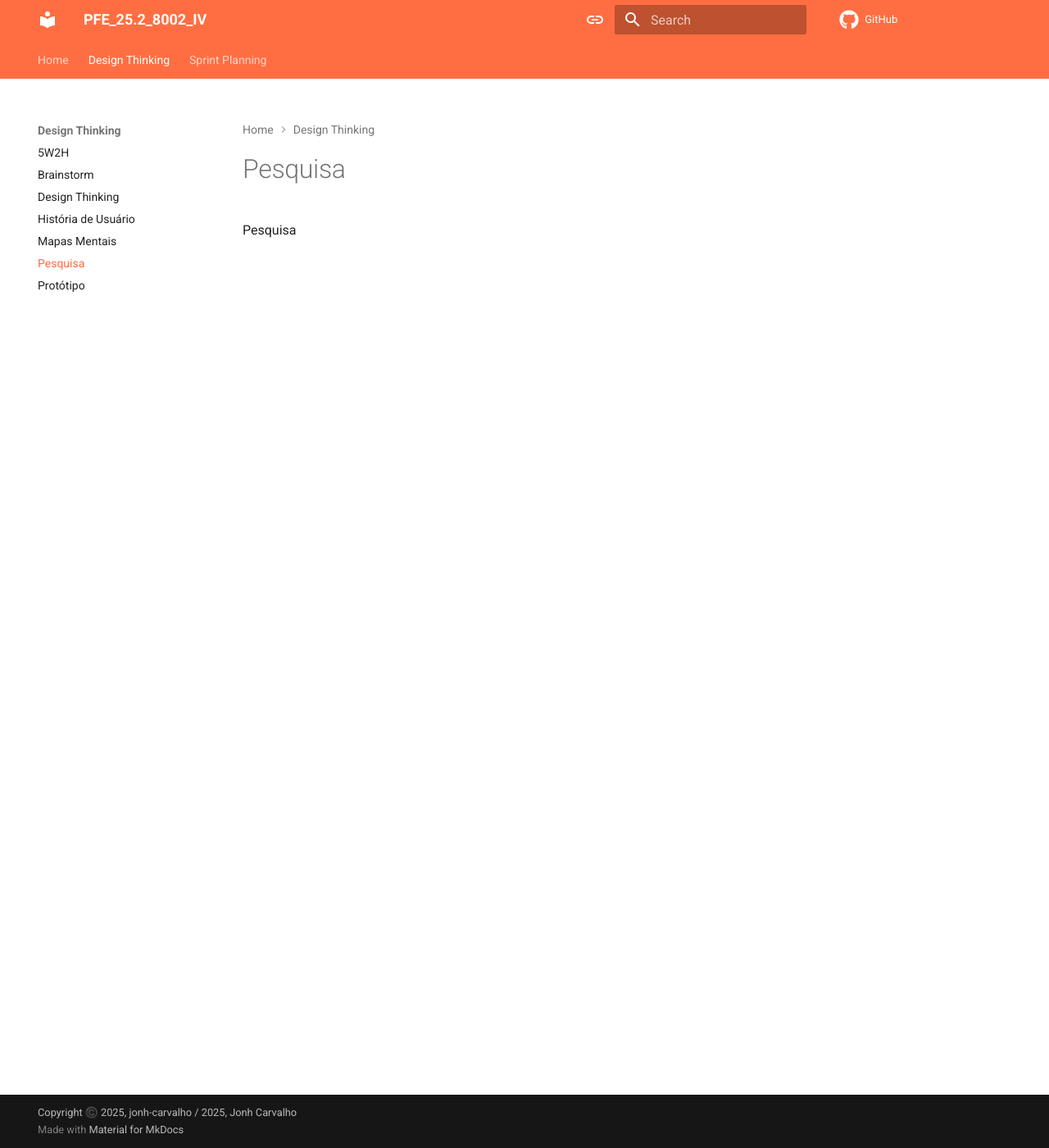
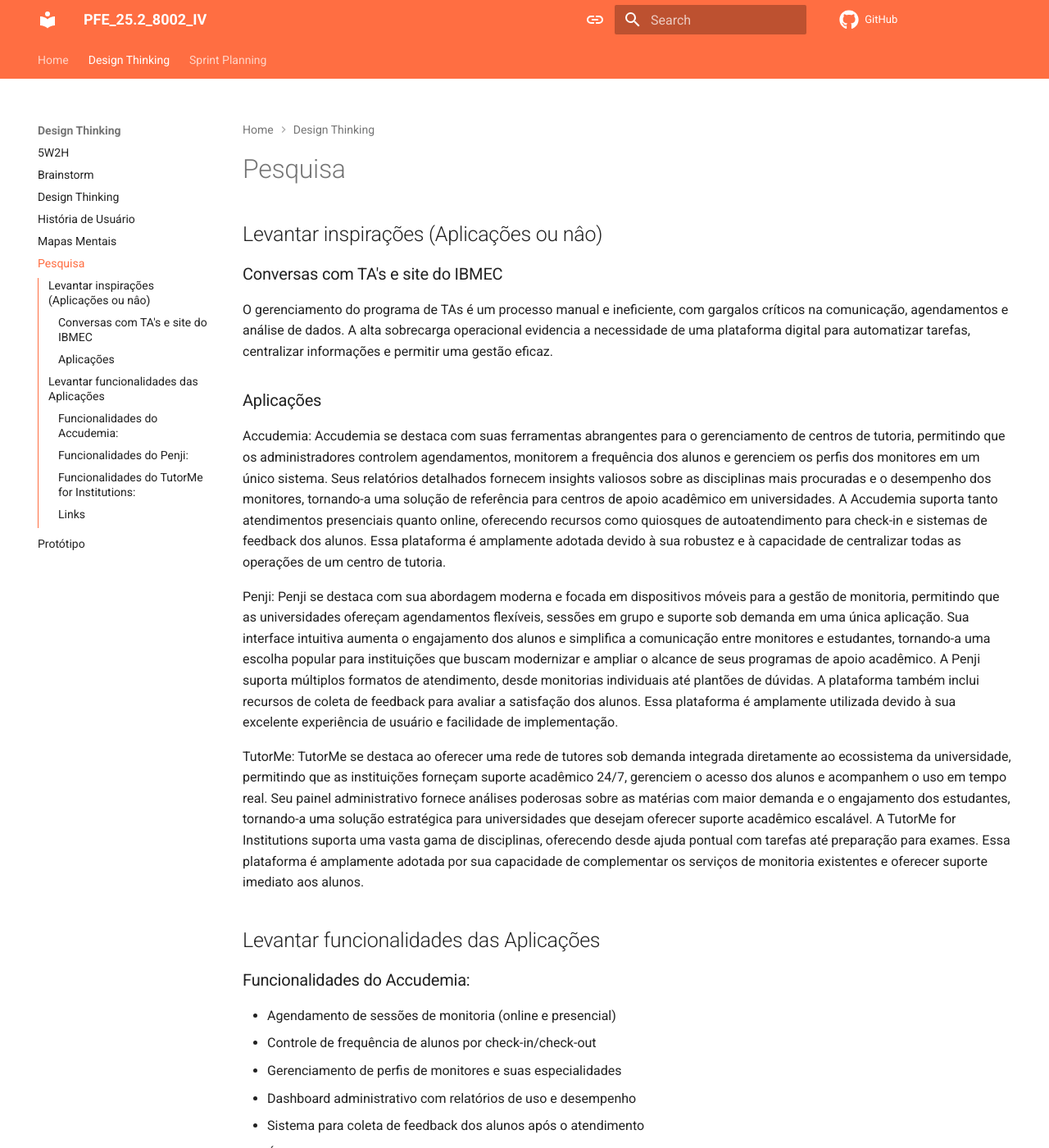
Before and after one commit to Projetos-de-Extensao/PFE_25.2_8002_IV, an MkDocs documentation site: the page built from docs/_Design Thinking/pesquisa.md, in a window 1280 px wide and 1400 px high. Shown: the whole window at 82% size. Built offline with MkDocs 1.6.1 and Material for MkDocs 9.7.7, drawn with Linux system fonts in a browser that asks for light colours; comment, search, counter and statistics services are not loaded; some of the changed text lies outside the part shown.

Commit message:
fazer pesquisa.md

```diff
--- a/docs/_Design Thinking/pesquisa.md
+++ b/docs/_Design Thinking/pesquisa.md
@@ -1 +1,53 @@
-Pesquisa
+---
+id: pesquisa
+title: Pesquisa
+---
+
+# Pesquisa
+## Levantar inspirações (Aplicações ou nâo)
+### Conversas com TA's e site do IBMEC
+O gerenciamento do programa de TAs é um processo manual e ineficiente, com gargalos críticos na comunicação, agendamentos e análise de dados. A alta sobrecarga operacional evidencia a necessidade de uma plataforma digital para automatizar tarefas, centralizar informações e permitir uma gestão eficaz.
+
+### Aplicações
+
+Accudemia: Accudemia se destaca com suas ferramentas abrangentes para o gerenciamento de centros de tutoria, permitindo que os administradores controlem agendamentos, monitorem a frequência dos alunos e gerenciem os perfis dos monitores em um único sistema. Seus relatórios detalhados fornecem insights valiosos sobre as disciplinas mais procuradas e o desempenho dos monitores, tornando-a uma solução de referência para centros de apoio acadêmico em universidades. A Accudemia suporta tanto atendimentos presenciais quanto online, oferecendo recursos como quiosques de autoatendimento para check-in e sistemas de feedback dos alunos. Essa plataforma é amplamente adotada devido à sua robustez e à capacidade de centralizar todas as operações de um centro de tutoria.
+
+Penji: Penji se destaca com sua abordagem moderna e focada em dispositivos móveis para a gestão de monitoria, permitindo que as universidades ofereçam agendamentos flexíveis, sessões em grupo e suporte sob demanda em uma única aplicação. Sua interface intuitiva aumenta o engajamento dos alunos e simplifica a comunicação entre monitores e estudantes, tornando-a uma escolha popular para instituições que buscam modernizar e ampliar o alcance de seus programas de apoio acadêmico. A Penji suporta múltiplos formatos de atendimento, desde monitorias individuais até plantões de dúvidas. A plataforma também inclui recursos de coleta de feedback para avaliar a satisfação dos alunos. Essa plataforma é amplamente utilizada devido à sua excelente experiência de usuário e facilidade de implementação.
+
+TutorMe: TutorMe se destaca ao oferecer uma rede de tutores sob demanda integrada diretamente ao ecossistema da universidade, permitindo que as instituições forneçam suporte acadêmico 24/7, gerenciem o acesso dos alunos e acompanhem o uso em tempo real. Seu painel administrativo fornece análises poderosas sobre as matérias com maior demanda e o engajamento dos estudantes, tornando-a uma solução estratégica para universidades que desejam oferecer suporte acadêmico escalável. A TutorMe for Institutions suporta uma vasta gama de disciplinas, oferecendo desde ajuda pontual com tarefas até preparação para exames. Essa plataforma é amplamente adotada por sua capacidade de complementar os serviços de monitoria existentes e oferecer suporte imediato aos alunos.
+
+## Levantar funcionalidades das Aplicações
+
+### Funcionalidades do Accudemia:
+
+- Agendamento de sessões de monitoria (online e presencial)
+- Controle de frequência de alunos por check-in/check-out
+- Gerenciamento de perfis de monitores e suas especialidades
+- Dashboard administrativo com relatórios de uso e desempenho
+- Sistema para coleta de feedback dos alunos após o atendimento
+- Área do monitor para visualizar agenda e registrar anotações
+
+### Funcionalidades do Penji:
+
+- Busca por monitores e disciplinas disponíveis
+- Agendamento de diferentes tipos de suporte (individual, em grupo, plantão de dúvidas)
+- Aplicativo móvel para comunicação e agendamento
+- Painel de controle para gestão do programa pela instituição
+- Histórico de sessões para alunos e monitores
+- Análise de dados sobre o engajamento dos estudantes
+
+### Funcionalidades do TutorMe for Institutions:
+
+- Conexão sob demanda com tutores especializados 24/7
+- Filtro de busca por disciplina ou matéria específica
+- Ambiente de aula virtual com lousa interativa e compartilhamento de tela
+- Gravação das sessões para consulta posterior pelo aluno
+- Dashboard para a universidade com análises de utilização
+- Integração com os sistemas de gestão de aprendizagem (LMS) da instituição
+
+Pesquisa realizada para compreensão das principais características do Aplicativo de Monitoria e Teacher Assistants.
+
+###Links
+Accudemia: https://www.engineerica.com/accudemia/
+Penji: https://www.penjiapp.com/
+TutorMe: https://tutormeeducation.com/
```
